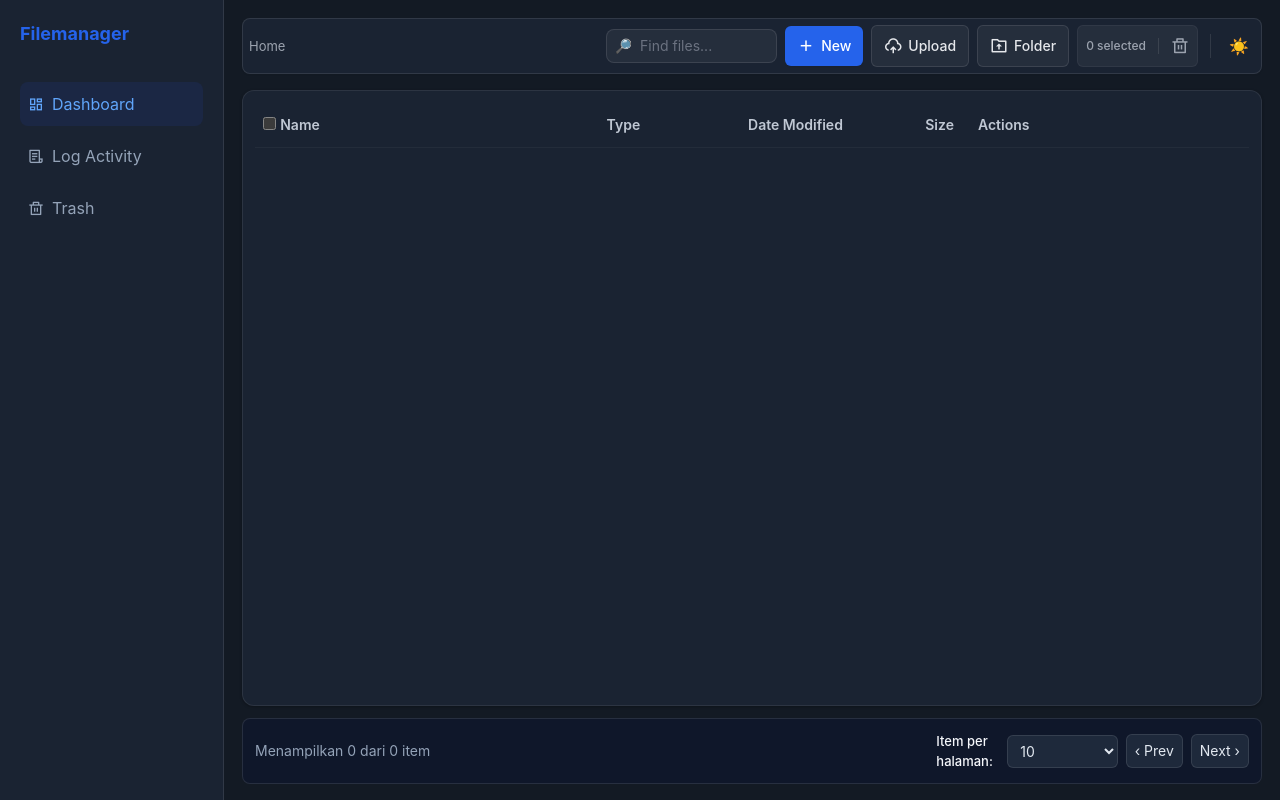
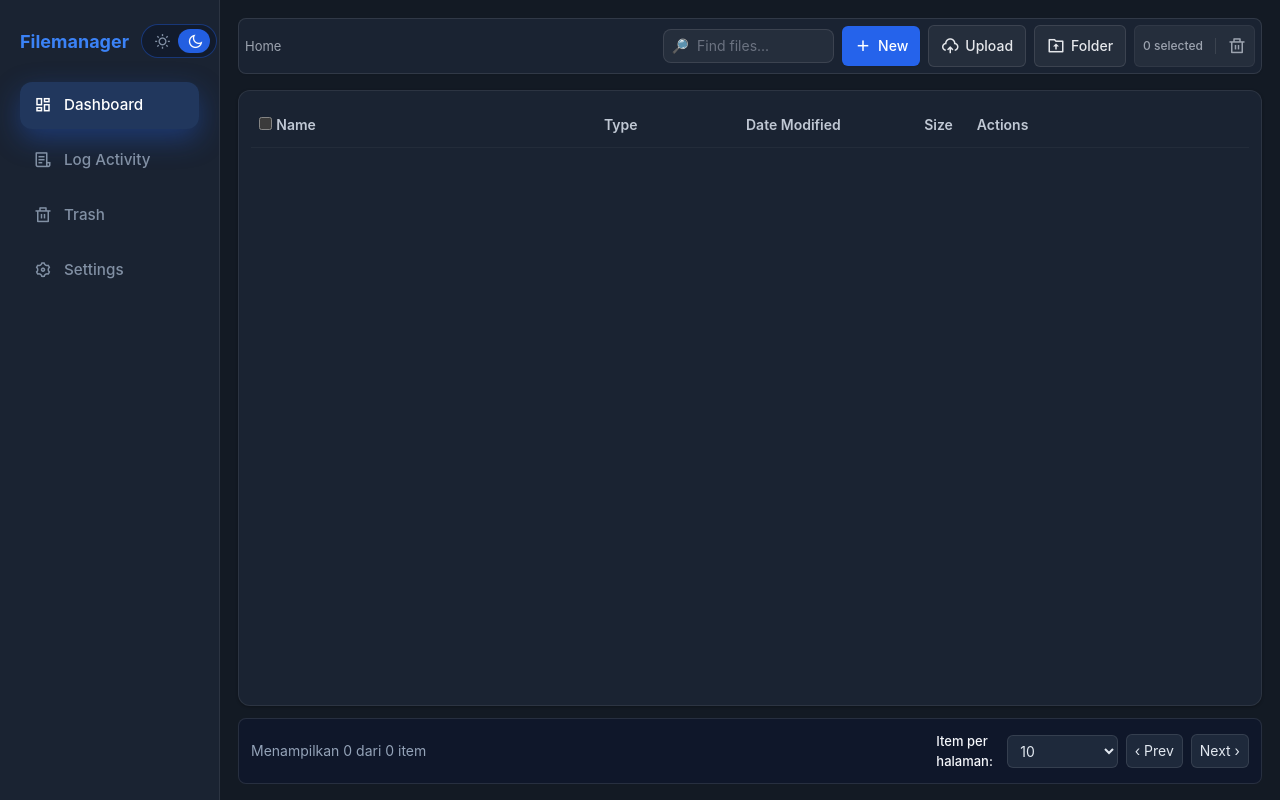
Before and after one commit to Kyuzan0/Filemanager, a PHP site: page / in a window 1280 px wide. Run offline with PHP 8.4, Linux system fonts and the light colour scheme; lists and menus that the app fills with data are empty; some libraries are stand-ins or nearby versions.

Commit message:
feat(ui): update sidebar and theme toggle for improved accessibility and user experience

```diff
--- a/assets/css/components/buttons.css
+++ b/assets/css/components/buttons.css
@@ -125,11 +125,16 @@
   height: 18px;
 }
 
-/* Special case for mobile menu toggle - make it smaller */
+/* Special case for mobile menu toggle to keep it compact */
 #mobile-menu-toggle.btn-icon {
-  padding: 2px !important;
-  min-width: 28px !important;
-  min-height: 28px !important;
+  padding: 0;
+  width: 34px;
+  height: 34px;
+  min-width: unset;
+  min-height: unset;
+  border-radius: 10px;
+  justify-content: center;
+  box-shadow: none;
 }
 
 /* Word Wrap Toggle Button */
--- a/assets/css/layout/sidebar.css
+++ b/assets/css/layout/sidebar.css
@@ -6,67 +6,228 @@
  * Extracted from: style.css (lines 41-71)
  */
 
+/* Sidebar Shell */
 .sidebar {
   width: 220px;
   height: 100%;
   overflow-y: auto;
-  padding: 20px;
-  background: var(--card);
-  border-right: 1px solid rgba(0, 0, 0, 0.04);
-  transition: background-color 0.3s ease;
+  padding: 24px 20px;
+  background: #f8fafc;
+  border-right: 1px solid rgba(148, 163, 184, 0.18);
+  display: flex;
+  flex-direction: column;
+  gap: 24px;
+  flex-shrink: 0;
+  transition: background 0.3s ease, border-color 0.3s ease;
 }
 
 [data-theme="dark"] .sidebar {
-  background: var(--card);
-  border-right-color: rgba(255, 255, 255, 0.08);
+  background: linear-gradient(180deg, #0f172a 0%, #111c2f 100%);
+  border-right-color: rgba(30, 41, 59, 0.8);
+  color: rgba(226, 232, 240, 0.85);
 }
 
-.logo {
-  font-weight: 700;
-  color: var(--accent);
-  margin-bottom: 18px;
+.sidebar-header {
+  display: flex;
+  align-items: center;
+  justify-content: space-between;
+  gap: 12px;
 }
 
-.side-list {
-  padding: 0;
-  margin: 0;
-  list-style: none;
+.sidebar-logo {
+  font-weight: 700;
+  font-size: 1.125rem;
+  color: #2563eb;
+  text-decoration: none;
 }
 
-.side-list li {
-  padding: 10px 8px;
-  border-radius: 8px;
-  color: var(--muted);
-  cursor: pointer;
-  transition: background-color 0.2s ease, color 0.2s ease;
+[data-theme="dark"] .sidebar-logo {
+  color: #3b82f6;
 }
 
-.side-list li:hover {
-  background: var(--glass);
-  color: inherit;
+.sidebar-header-actions {
+  display: flex;
+  align-items: center;
+  gap: 8px;
 }
 
-.side-item {
-  padding: 12px 20px;
+.sidebar-close {
+  display: none;
+  border: none;
+  background: transparent;
+  color: inherit;
+  padding: 6px;
+  border-radius: 8px;
   cursor: pointer;
-  transition: background-color var(--transition);
-  color: var(--text-secondary);
+  transition: background-color 0.2s ease;
 }
 
-.side-item:hover {
-  background-color: var(--bg-secondary);
+.sidebar-close:hover {
+  background: rgba(148, 163, 184, 0.15);
 }
 
-.side-item.active {
-  background-color: var(--bg-secondary);
-  color: var(--accent);
-  font-weight: 600;
+.sidebar-close i {
+  font-size: 18px;
 }
 
-.side-divider {
-  height: 1px;
-  background-color: var(--card-border);
-  margin: 10px 0;
+.sidebar-nav {
+  flex: 1;
+  display: flex;
+  flex-direction: column;
+}
+
+.sidebar-overlay {
+  display: none;
+}
+
+.sidebar-menu {
+  list-style: none;
+  margin: 0;
+  padding: 0;
+  display: flex;
+  flex-direction: column;
+  gap: 8px;
+}
+
+.sidebar-link {
+  width: 100%;
+  display: inline-flex;
+  align-items: center;
+  gap: 12px;
+  padding: 10px 14px;
+  border: none;
+  border-radius: 12px;
+  background: transparent;
+  color: #475569;
+  font-size: 0.95rem;
+  font-weight: 500;
+  cursor: pointer;
+  text-align: left;
+  transition: background 0.25s ease, color 0.25s ease, transform 0.25s ease;
+}
+
+.sidebar-link i {
+  font-size: 18px;
+}
+
+.sidebar-link span {
+  flex: 1;
+}
+
+.sidebar-link:hover,
+.sidebar-link:focus-visible {
+  background: rgba(59, 130, 246, 0.12);
+  color: #1d4ed8;
+  outline: none;
+}
+
+.sidebar-link--active {
+  background: rgba(59, 130, 246, 0.16);
+  color: #1d4ed8;
+  box-shadow: 0 8px 20px rgba(59, 130, 246, 0.2);
+}
+
+[data-theme="dark"] .sidebar-link {
+  color: rgba(148, 163, 184, 0.85);
+}
+
+[data-theme="dark"] .sidebar-link:hover,
+[data-theme="dark"] .sidebar-link:focus-visible {
+  background: rgba(59, 130, 246, 0.12);
+  color: #e2e8f0;
+}
+
+[data-theme="dark"] .sidebar-link--active {
+  background: rgba(59, 130, 246, 0.22);
+  color: #ffffff;
+  box-shadow: 0 10px 28px rgba(37, 99, 235, 0.35);
+}
+
+[data-theme="light"] .sidebar-link--active {
+  color: #0f172a;
+}
+
+.sidebar-link:active {
+  transform: translateY(1px);
+}
+
+/* Theme Switch */
+.theme-switch {
+  position: relative;
+  display: inline-flex;
+  align-items: center;
+  justify-content: space-between;
+  width: 76px;
+  padding: 4px;
+  border-radius: 999px;
+  border: 1px solid rgba(148, 163, 184, 0.35);
+  background: rgba(59, 130, 246, 0.08);
+  color: rgba(15, 23, 42, 0.6);
+  cursor: pointer;
+  transition: background 0.3s ease, border-color 0.3s ease;
+}
+
+.theme-switch__indicator {
+  position: absolute;
+  inset: 4px;
+  width: 32px;
+  border-radius: 999px;
+  background: rgba(37, 99, 235, 0.9);
+  transition: transform 0.3s ease;
+}
+
+.theme-switch__icon {
+  flex: 1;
+  display: flex;
+  align-items: center;
+  justify-content: center;
+  position: relative;
+  z-index: 1;
+  font-size: 16px;
+  color: inherit;
+  transition: color 0.3s ease;
+}
+
+.theme-switch.is-dark .theme-switch__indicator {
+  transform: translateX(32px);
+}
+
+.theme-switch.is-dark {
+  background: rgba(15, 23, 42, 0.65);
+  border-color: rgba(37, 99, 235, 0.45);
+  color: rgba(148, 163, 184, 0.9);
+}
+
+.theme-switch.is-dark .theme-switch__icon--moon {
+  color: #f8fafc;
+}
+
+.theme-switch:not(.is-dark) .theme-switch__icon--sun {
+  color: #f59e0b;
+  text-shadow: 0 0 12px rgba(245, 158, 11, 0.8);
+}
+
+[data-theme="dark"] .theme-switch {
+  background: rgba(15, 23, 42, 0.65);
+  border-color: rgba(37, 99, 235, 0.4);
+  color: rgba(148, 163, 184, 0.85);
+}
+
+[data-theme="dark"] .theme-switch__indicator {
+  background: rgba(37, 99, 235, 0.95);
+}
+
+[data-theme="dark"] .theme-switch:not(.is-dark) {
+  color: rgba(226, 232, 240, 0.85);
+}
+
+[data-theme="light"] .theme-switch {
+  background: rgba(59, 130, 246, 0.08);
+  color: rgba(15, 23, 42, 0.6);
+}
+
+[data-theme="light"] .theme-switch.is-dark {
+  color: rgba(15, 23, 42, 0.6);
 }
 
 @media (max-width: 768px) {
--- a/assets/js/enhanced-ui.js
+++ b/assets/js/enhanced-ui.js
@@ -2005,22 +2005,28 @@
     }
   });
 
-  // Theme toggle
-  document.getElementById('toggleTheme')?.addEventListener('click', () => {
-    const cur = app.getAttribute('data-theme');
-    const newTheme = cur === 'light' ? 'dark' : 'light';
-    // Set theme consistently on root and app to ensure CSS variables apply
+  const themeToggleButton = document.getElementById('toggleTheme');
+
+  const syncThemeToggle = (theme) => {
+    if (!themeToggleButton) return;
+    themeToggleButton.classList.toggle('is-dark', theme === 'dark');
+    themeToggleButton.setAttribute('aria-pressed', theme === 'dark' ? 'true' : 'false');
+  };
+
+  themeToggleButton?.addEventListener('click', () => {
+    const currentTheme = document.documentElement.getAttribute('data-theme') || 'dark';
+    const newTheme = currentTheme === 'light' ? 'dark' : 'light';
     document.documentElement.setAttribute('data-theme', newTheme);
-    app.setAttribute('data-theme', newTheme);
+    if (app) app.setAttribute('data-theme', newTheme);
     localStorage.setItem('theme', newTheme);
-    document.getElementById('toggleTheme').textContent = newTheme === 'light' ? '🌙' : '☀️';
+    syncThemeToggle(newTheme);
   });
 
   // Load saved theme
   const savedTheme = localStorage.getItem('theme') || 'dark';
   document.documentElement.setAttribute('data-theme', savedTheme);
-  app.setAttribute('data-theme', savedTheme);
-  document.getElementById('toggleTheme').textContent = savedTheme === 'light' ? '🌙' : '☀️';
+  if (app) app.setAttribute('data-theme', savedTheme);
+  syncThemeToggle(savedTheme);
 
   // Keyboard shortcut: Delete
   document.addEventListener('keydown', e => {
@@ -2112,9 +2118,15 @@
 
   console.log('[enhanced-ui] DOM elements initialized successfully');
 
-  // Export functions to window for use by modals-handler
+  // Export functions and state to window for use by modals-handler
   window.loadFiles = loadFiles;
   window.deleteItems = deleteItems;
+
+  // Export getter for currentPath so modals can access it
+  Object.defineProperty(window, 'currentPath', {
+    get: function() { return currentPath; },
+    configurable: true
+  });
 
   // Initialize event handlers
   initializeEventHandlers();
--- a/assets/js/modals-handler.js
+++ b/assets/js/modals-handler.js
@@ -545,20 +545,27 @@
 
   showLoader(true);
   try {
-    const response = await fetch(`${API_BASE}?action=create`, {
+    // Get current path from enhanced-ui.js via window object
+    const path = window.currentPath || '';
+
+    // Include path in URL query parameter as API expects it there
+    const response = await fetch(`${API_BASE}?action=create&path=${encodeURIComponent(path)}`, {
       method: 'POST',
       headers: { 'Content-Type': 'application/json' },
       body: JSON.stringify({
         type: type,
         name: name,
-        path: currentPath
+        path: path
       })
     });
 
     const data = await response.json();
     if (!data.success) throw new Error(data.error || 'Gagal membuat item');
 
-    await loadFiles(currentPath);
+    // Reload files using the global loadFiles function
+    if (typeof window.loadFiles === 'function') {
+      await window.loadFiles(path);
+    }
     closeCreateModal();
     showSuccess(`${type === 'file' ? 'File' : 'Folder'} "${name}" berhasil dibuat`);
   } catch (error) {
--- a/assets/js/modules/router.js
+++ b/assets/js/modules/router.js
@@ -83,29 +83,17 @@
             if (currentPath.includes('logs.php')) currentPage = 'logs';
             else if (currentPath.includes('trash.php')) currentPage = 'trash';
 
-            const menuItems = document.querySelectorAll('.side-list li[data-nav]');
+            const menuItems = document.querySelectorAll('.sidebar-link[data-nav]');
             menuItems.forEach(item => {
                 const itemPage = item.dataset.nav;
                 const isActive = itemPage === currentPage;
 
-                // Remove all state classes
-                item.classList.remove(
-                    'bg-blue-50', 'dark:bg-blue-900/20',
-                    'text-blue-600', 'dark:text-blue-400'
-                );
-
-                if (!isActive) {
-                    item.classList.remove('hover:bg-slate-100', 'dark:hover:bg-white/5');
-                }
+                item.classList.toggle('sidebar-link--active', isActive);
 
                 if (isActive) {
-                    item.classList.add('bg-blue-50', 'dark:bg-blue-900/20', 'text-blue-600', 'dark:text-blue-400');
-                    // Remove hover classes for active item
-                    item.classList.remove('text-slate-600', 'dark:text-slate-400');
+                    item.setAttribute('aria-current', 'page');
                 } else {
-                    if (!item.classList.contains('text-slate-600')) {
-                        item.classList.add('text-slate-600', 'dark:text-slate-400', 'hover:bg-slate-100', 'dark:hover:bg-white/5');
-                    }
+                    item.removeAttribute('aria-current');
                 }
             });
         }
--- a/assets/js/sidebar.js
+++ b/assets/js/sidebar.js
@@ -19,6 +19,7 @@
     function initSidebar() {
         initMobileToggle();
         initNavigation();
+        initSettingsLink();
     }
 
     // Mobile sidebar toggle
@@ -105,6 +106,17 @@
         });
     }
 
+    function initSettingsLink() {
+        const settingsBtn = document.getElementById('sidebar-settings');
+        if (!settingsBtn) return;
+
+        settingsBtn.addEventListener('click', () => {
+            if (typeof window.closeSidebar === 'function') {
+                window.closeSidebar();
+            }
+        });
+    }
+
     // Initialize when DOM is ready
     if (document.readyState === 'loading') {
         document.addEventListener('DOMContentLoaded', initSidebar);
--- a/index.php
+++ b/index.php
@@ -135,17 +135,6 @@
                             <i class="ri-delete-bin-line text-lg" aria-hidden="true"></i>
                         </button>
                     </div>
-
-                    <div class="h-6 w-px bg-gray-200 dark:bg-white/10 mx-1 hidden sm:block" aria-hidden="true"></div>
-
-                    <!-- Theme Toggle -->
-                    <button class="p-1.5 text-gray-500 hover:bg-gray-100 dark:hover:bg-white/5 rounded-md transition-colors flex-shrink-0"
-                            id="toggleTheme"
-                            title="Toggle Theme"
-                            aria-label="Toggle dark/light theme"
-                            aria-pressed="false">
-                        <i class="ri-moon-line text-lg" aria-hidden="true"></i>
-                    </button>
                 </div>
             </section>
 
--- a/partials/logs/toolbar.php
+++ b/partials/logs/toolbar.php
@@ -44,8 +44,5 @@
             <i class="ri-delete-bin-line"></i>
             <span class="btn-text">Cleanup</span>
         </button>
-        <button class="btn btn-icon" id="theme-toggle" title="Toggle tema">
-            <i class="ri-moon-line"></i>
-        </button>
     </div>
 </div>
--- a/partials/sidebar.php
+++ b/partials/sidebar.php
@@ -14,24 +14,70 @@
 <div class="sidebar-overlay" id="sidebar-overlay"></div>
 
 <!-- SIDEBAR -->
-<aside class="sidebar w-56 px-5 py-5 bg-white border-r border-slate-200 h-full overflow-y-auto dark:bg-[#1a2332] dark:border-white/10" id="sidebar">
-    <div class="sidebar-header flex items-center justify-between mb-4">
-        <a href="index.php" class="logo text-lg font-bold text-blue-600 cursor-pointer no-underline">Filemanager</a>
-        <button class="sidebar-close md:hidden p-2 hover:bg-slate-100 dark:hover:bg-white/5 rounded-lg" id="sidebar-close">
-            <i class="ri-close-line text-xl"></i>
-        </button>
+<aside class="sidebar" id="sidebar">
+    <div class="sidebar-header">
+        <a href="index.php" class="sidebar-logo">Filemanager</a>
+        <div class="sidebar-header-actions">
+            <button type="button"
+                    class="theme-switch"
+                    id="toggleTheme"
+                    title="Toggle Tema"
+                    aria-label="Toggle dark/light theme"
+                    aria-pressed="false">
+                <span class="theme-switch__indicator" aria-hidden="true"></span>
+                <span class="theme-switch__icon theme-switch__icon--sun" aria-hidden="true">
+                    <i class="ri-sun-line"></i>
+                </span>
+                <span class="theme-switch__icon theme-switch__icon--moon" aria-hidden="true">
+                    <i class="ri-moon-line"></i>
+                </span>
+            </button>
+            <button class="sidebar-close" id="sidebar-close" type="button" aria-label="Close sidebar">
+                <i class="ri-close-line"></i>
+            </button>
+        </div>
     </div>
-    <ul class="side-list space-y-2">
-        <li data-nav="dashboard" class="px-2 py-2.5 rounded-lg <?php echo $activePage === 'dashboard' ? 'bg-blue-50 dark:bg-blue-900/20 text-blue-600 dark:text-blue-400' : 'text-slate-600 dark:text-slate-400 hover:bg-slate-100 dark:hover:bg-white/5'; ?> cursor-pointer transition-colors flex items-center gap-2">
-            <i class="ri-dashboard-line"></i> Dashboard
-        </li>
-        <li data-nav="logs" class="px-2 py-2.5 rounded-lg <?php echo $activePage === 'logs' ? 'bg-blue-50 dark:bg-blue-900/20 text-blue-600 dark:text-blue-400' : 'text-slate-600 dark:text-slate-400 hover:bg-slate-100 dark:hover:bg-white/5'; ?> cursor-pointer transition-colors flex items-center gap-2">
-            <i class="ri-file-list-3-line"></i> Log Activity
-        </li>
-        <li data-nav="trash" class="px-2 py-2.5 rounded-lg <?php echo $activePage === 'trash' ? 'bg-blue-50 dark:bg-blue-900/20 text-blue-600 dark:text-blue-400' : 'text-slate-600 dark:text-slate-400 hover:bg-slate-100 dark:hover:bg-white/5'; ?> cursor-pointer transition-colors flex items-center gap-2">
-            <i class="ri-delete-bin-line"></i> Trash
-        </li>
-    </ul>
+
+    <nav class="sidebar-nav" aria-label="Navigasi utama">
+        <ul class="sidebar-menu">
+            <li>
+                <button type="button"
+                        data-nav="dashboard"
+                        class="sidebar-link <?php echo $activePage === 'dashboard' ? 'sidebar-link--active' : ''; ?>"
+                        <?php echo $activePage === 'dashboard' ? 'aria-current="page"' : ''; ?>>
+                    <i class="ri-dashboard-line" aria-hidden="true"></i>
+                    <span>Dashboard</span>
+                </button>
+            </li>
+            <li>
+                <button type="button"
+                        data-nav="logs"
+                        class="sidebar-link <?php echo $activePage === 'logs' ? 'sidebar-link--active' : ''; ?>"
+                        <?php echo $activePage === 'logs' ? 'aria-current="page"' : ''; ?>>
+                    <i class="ri-file-list-3-line" aria-hidden="true"></i>
+                    <span>Log Activity</span>
+                </button>
+            </li>
+            <li>
+                <button type="button"
+                        data-nav="trash"
+                        class="sidebar-link <?php echo $activePage === 'trash' ? 'sidebar-link--active' : ''; ?>"
+                        <?php echo $activePage === 'trash' ? 'aria-current="page"' : ''; ?>>
+                    <i class="ri-delete-bin-line" aria-hidden="true"></i>
+                    <span>Trash</span>
+                </button>
+            </li>
+            <li>
+                <button type="button"
+                        class="sidebar-link"
+                        data-action="settings"
+                        id="sidebar-settings">
+                    <i class="ri-settings-3-line" aria-hidden="true"></i>
+                    <span>Settings</span>
+                </button>
+            </li>
+        </ul>
+    </nav>
 </aside>
 
 <!-- Sidebar Navigation Script -->
--- a/partials/trash/toolbar.php
+++ b/partials/trash/toolbar.php
@@ -24,8 +24,5 @@
             <i class="ri-delete-bin-2-line"></i>
             <span class="btn-text">Empty Trash</span>
         </button>
-        <button class="btn btn-icon" id="theme-toggle" title="Toggle tema">
-            <i class="ri-moon-line"></i>
-        </button>
     </div>
 </div>
```
Also changed, not shown: other parts of assets/css/layout/sidebar.css (+8 -40 lines), assets/js/logs.js (+18 -1 lines), assets/js/trash.js (+18 -1 lines).
